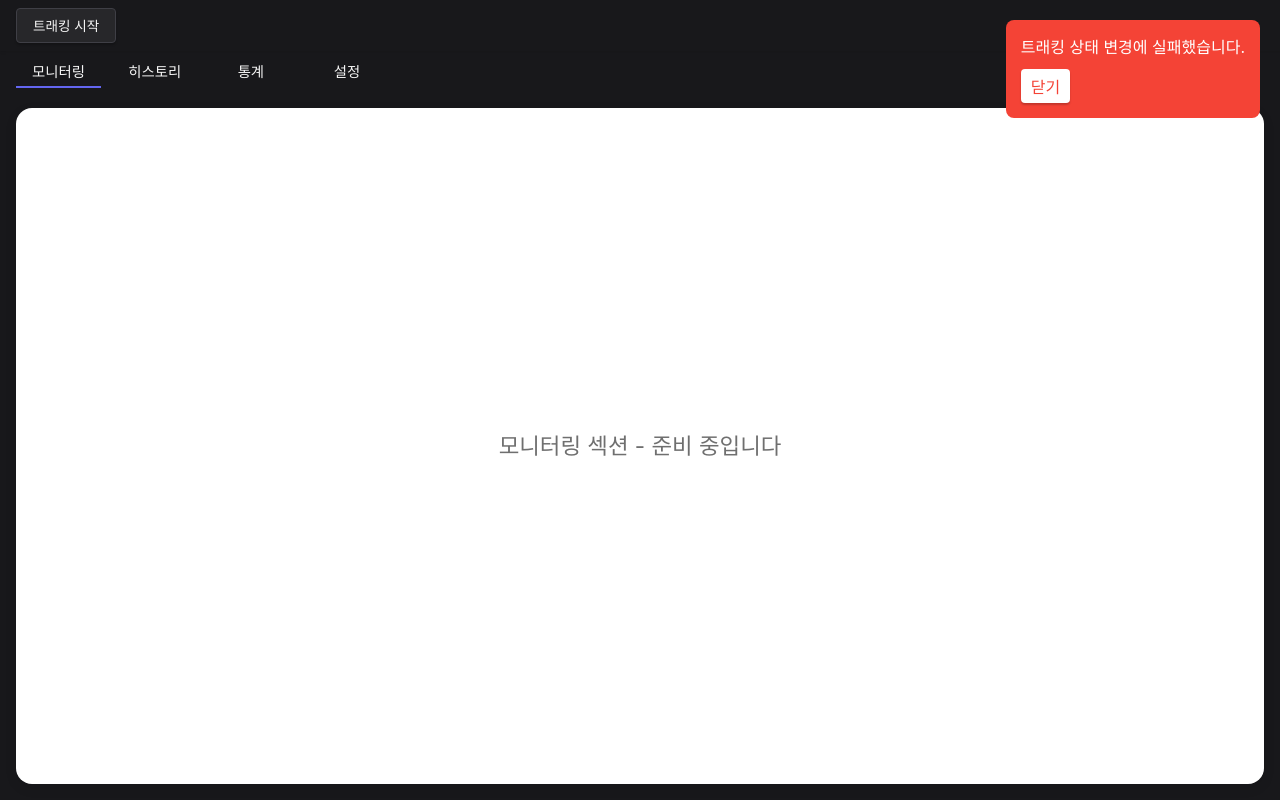
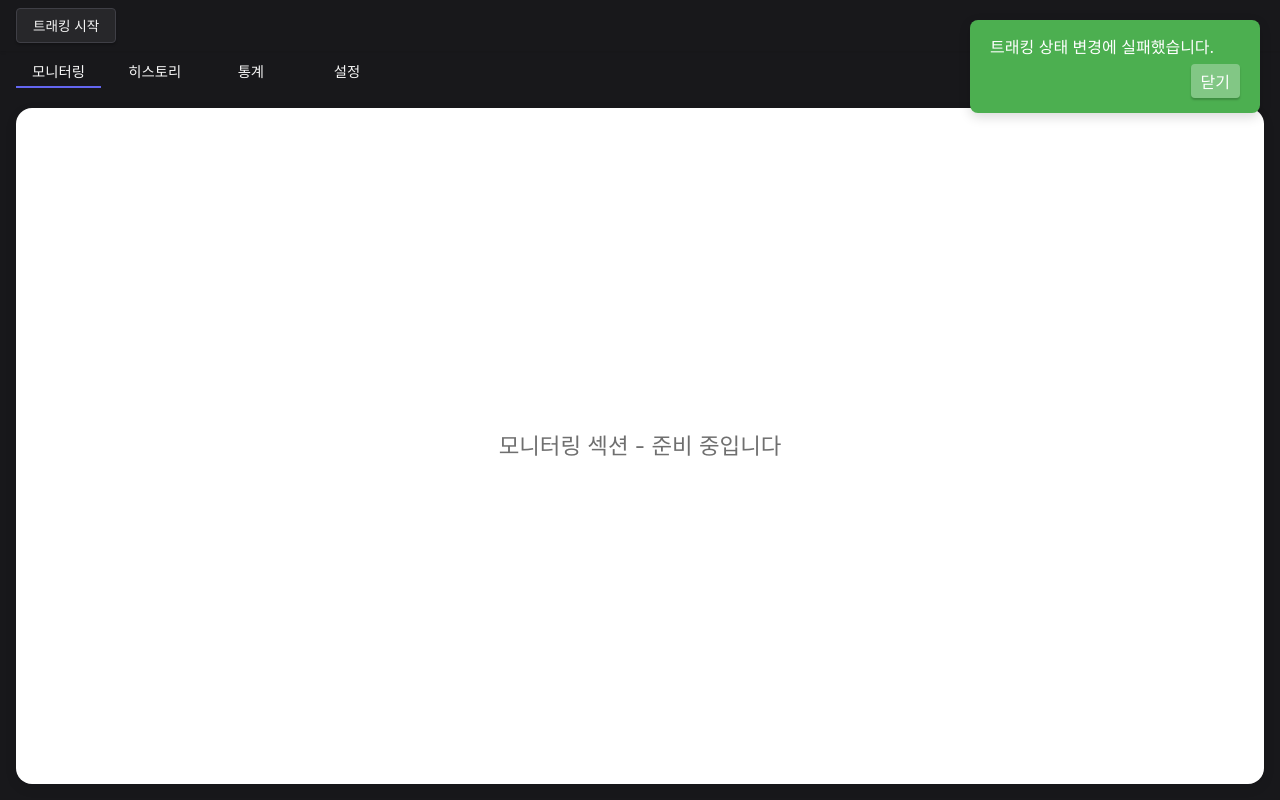
Before and after one commit to maildan/Main, a React (Vite) app: page / in a window 1280 px wide. Both pictures are taken after a click on the button "트래킹 시작". Built offline with nearby package versions, Linux system fonts and the light colour scheme.

Commit message:
feat:add tracking toggle

```diff
--- a/src/App.tsx
+++ b/src/App.tsx
@@ -48,12 +48,18 @@ function App() {
     setActiveSection(newSection);
   };
 
+  // 트래킹 비활성화 메시지인지 확인하는 함수
+  const isTrackingDisabledMessage = (message: string | null): boolean => {
+    return message === "키보드 트래킹이 비활성화되었습니다.";
+  };
+
   return (
     <div className="app-layout">
       {/* 에러 메시지 표시 */}
       <ErrorMessage
         message={errorMessage}
         onClose={() => setErrorMessage(null)}
+        isError={isTrackingDisabledMessage(errorMessage)} // 트래킹 비활성화 시 isError를 true로 설정
       />
 
       {/* 트래킹 컨트롤 */}
--- a/src/components/ErrorMessage.tsx
+++ b/src/components/ErrorMessage.tsx
@@ -1,16 +1,60 @@
-import React from "react";
+import React, { useState, useEffect, useRef } from "react";
 import { ErrorMessageProps } from "../types";
 
 /**
- * 앱 내 에러 메시지를 표시하는 컴포넌트
+ * 앱 내 에러/알림 메시지를 표시하는 컴포넌트
+ * 표시 후 자동으로 페이드아웃 애니메이션과 함께 사라짐
  */
-const ErrorMessage: React.FC<ErrorMessageProps> = ({ message, onClose }) => {
-  if (!message) return null;
+const ErrorMessage: React.FC<ErrorMessageProps> = ({ message, onClose, isError = false }) => {
+  const [isVisible, setIsVisible] = useState<boolean>(false);
+  const [animationClass, setAnimationClass] = useState<string>("show");
+  const timeoutRef = useRef<number | null>(null);
+
+  useEffect(() => {
+    if (message) {
+      setIsVisible(true);
+      setAnimationClass("show");
+
+      // 이전 타이머가 있다면 제거
+      if (timeoutRef.current) {
+        clearTimeout(timeoutRef.current);
+      }
+
+      // 3초 후 페이드아웃 애니메이션 시작
+      timeoutRef.current = window.setTimeout(() => {
+        setAnimationClass("hide");
+
+        // 애니메이션이 완료되면 컴포넌트를 DOM에서 제거
+        timeoutRef.current = window.setTimeout(() => {
+          setIsVisible(false);
+          onClose();
+        }, 500); // 애니메이션 지속 시간과 일치시킴
+      }, 3000);
+    } else {
+      setIsVisible(false);
+    }
+
+    return () => {
+      if (timeoutRef.current) {
+        clearTimeout(timeoutRef.current);
+      }
+    };
+  }, [message, onClose]);
+
+  if (!message || !isVisible) return null;
+
+  const messageClass = isError ? "error-message error" : "error-message notification";
 
   return (
-    <div className="error-message" role="alert">
+    <div className={`${messageClass} ${animationClass}`} role="alert">
       <p>{message}</p>
-      <button onClick={onClose}>닫기</button>
+      <button onClick={() => {
+        setAnimationClass("hide");
+        setTimeout(() => {
+          setIsVisible(false);
+          onClose();
+        }, 500);
+      }}>닫기</button>
     </div>
   );
 };
--- a/src/hooks/useTracking.ts
+++ b/src/hooks/useTracking.tsx
@@ -4,8 +4,23 @@ import { listen, type EventCallback, type UnlistenFn } from "@tauri-apps/api/eve
 
 /**
  * 키보드 트래킹 기능에 관련된 상태와 로직을 관리하는 커스텀 훅
+ * @returns {TrackingHookReturn} 트래킹 관련 상태와 핸들러 함수들
  */
-export function useTracking() {
+export interface TrackingHookReturn {
+  errorMessage: string | null;
+  setErrorMessage: React.Dispatch<React.SetStateAction<string | null>>;
+  currentLine: string;
+  isComposing: boolean;
+  isTrackingEnabled: boolean;
+  inputRef: React.RefObject<HTMLInputElement>;
+  toggleTracking: () => Promise<void>;
+  handleKeyDown: (event: React.KeyboardEvent<HTMLInputElement>) => Promise<void>;
+  handleCompositionStart: () => void;
+  handleCompositionEnd: (e: React.CompositionEvent<HTMLInputElement>) => Promise<void>;
+  handleInputChange: (e: React.ChangeEvent<HTMLInputElement>) => Promise<void>;
+}
+
+export function useTracking(): TrackingHookReturn {
   // 상태 관리
   const [errorMessage, setErrorMessage] = useState<string | null>(null);
   const [currentLine, setCurrentLine] = useState<string>("");
@@ -17,7 +32,7 @@ export function useTracking() {
 
   useEffect(() => {
     // 초기 트래킹 상태 확인
-    const checkTrackingStatus = async () => {
+    const checkTrackingStatus = async (): Promise<void> => {
       try {
         const status = await invoke<boolean>("get_tracking_status");
         setIsTrackingEnabled(status);
@@ -40,7 +55,7 @@ export function useTracking() {
     }
 
     // 클릭 시 숨겨진 입력 필드로 포커스 이동
-    const handleClick = () => {
+    const handleClick = (): void => {
       if (isTrackingEnabled && inputRef.current) {
         inputRef.current.focus();
       }
@@ -55,7 +70,7 @@ export function useTracking() {
     };
   }, [isTrackingEnabled]);
 
-  const toggleTracking = async () => {
+  const toggleTracking = async (): Promise<void> => {
     try {
       // 반전된 상태 전송
       const newStatus = await invoke<boolean>("set_tracking_enabled", { enabled: !isTrackingEnabled });
@@ -80,7 +95,7 @@ export function useTracking() {
     }
   };
 
-  const handleKeyDown = async (event: React.KeyboardEvent<HTMLInputElement>) => {
+  const handleKeyDown = async (event: React.KeyboardEvent<HTMLInputElement>): Promise<void> => {
     if (!isTrackingEnabled) return;
 
     try {
@@ -96,9 +111,9 @@ export function useTracking() {
     }
   };
 
-  const handleCompositionStart = () => setIsComposing(true);
+  const handleCompositionStart = (): void => setIsComposing(true);
 
-  const handleCompositionEnd = async (e: React.CompositionEvent<HTMLInputElement>) => {
+  const handleCompositionEnd = async (e: React.CompositionEvent<HTMLInputElement>): Promise<void> => {
     setIsComposing(false);
 
     if (!isTrackingEnabled) return;
@@ -110,7 +125,7 @@ export function useTracking() {
     }
   };
 
-  const handleInputChange = async (e: React.ChangeEvent<HTMLInputElement>) => {
+  const handleInputChange = async (e: React.ChangeEvent<HTMLInputElement>): Promise<void> => {
     const newValue = e.target.value;
     setCurrentLine(newValue);
 
--- a/src/styles/utils.css
+++ b/src/styles/utils.css
@@ -66,12 +66,31 @@
   position: fixed;
   top: 20px;
   right: 20px;
-  background-color: #f44336;
   color: white;
-  padding: 15px;
+  padding: 15px 20px;
   border-radius: 8px;
   z-index: 1000;
-  animation: slideIn 0.3s ease;
+  box-shadow: 0 4px 12px rgba(0, 0, 0, 0.15);
+  min-width: 250px;
+  max-width: 80%;
+}
+
+.error-message.show {
+  animation: slideIn 0.5s ease forwards;
+}
+
+.error-message.hide {
+  animation: fadeOut 0.5s ease forwards;
+}
+
+/* 일반 알림 메시지 (트래킹 상태 등) */
+.error-message.notification {
+  background-color: #4caf50;
+}
+
+/* 에러 알림 메시지 */
+.error-message.error {
+  background-color: #f44336;
 }
 
 .error-message p {
@@ -79,17 +98,20 @@
 }
 
 .error-message button {
-  background-color: white;
-  color: #f44336;
+  background-color: rgba(255, 255, 255, 0.3);
+  color: white;
   border: none;
   border-radius: 4px;
   padding: 5px 10px;
   cursor: pointer;
   font-weight: 500;
+  transition: background-color 0.2s;
+  float: right;
+  margin-top: -5px;
 }
 
 .error-message button:hover {
-  background-color: #f9f9f9;
+  background-color: rgba(255, 255, 255, 0.5);
 }
 
 /* 애니메이션 */
@@ -103,3 +125,14 @@
     opacity: 1;
   }
 }
+
+@keyframes fadeOut {
+  from {
+    transform: translateX(0);
+    opacity: 1;
+  }
+  to {
+    transform: translateX(100%); /* 오른쪽으로 이동하며 사라지도록 수정 */
+    opacity: 0;
+  }
+}
--- a/src/types.ts
+++ b/src/types.ts
@@ -7,6 +7,7 @@ export type Section = "모니터링" | "히스토리" | "통계" | "설정";
 export interface ErrorMessageProps {
   message: string | null;
   onClose: () => void;
+  isError?: boolean;
 }
 
 // 트래킹 컨트롤 관련 prop 타입
```
